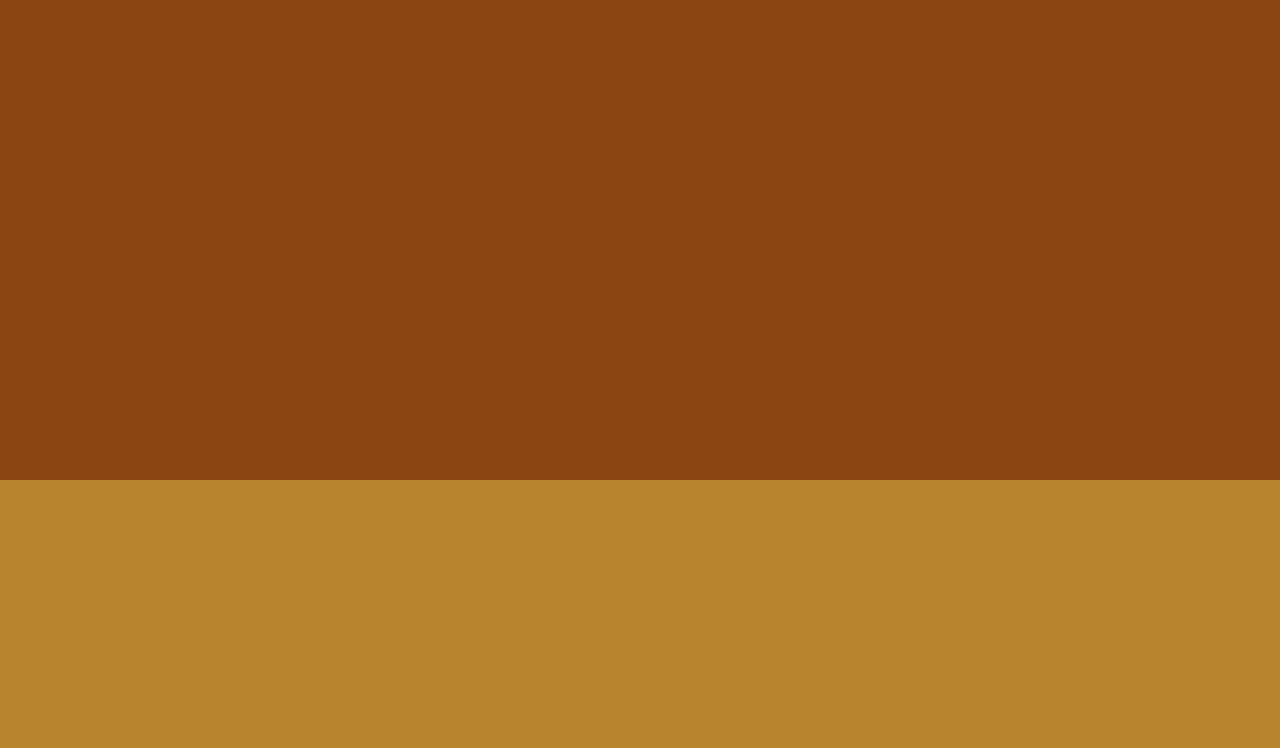
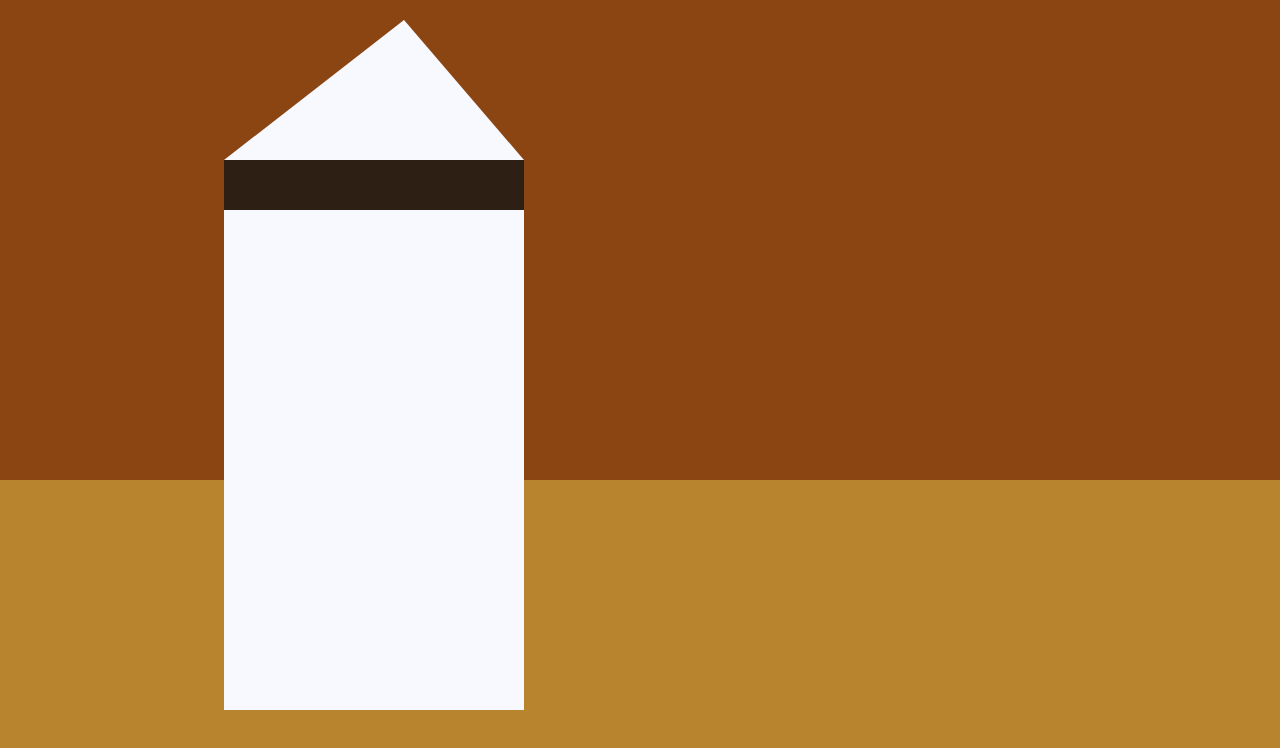
Before and after one commit to Yinkusadel/12-fcc-picasso-painting, a website: page index.html in a window 1280 px wide. Drawn offline with Linux system fonts and the light colour scheme.

Commit message:
add complete solution ti picasso painting project

```diff
--- a/index.html
+++ b/index.html
@@ -17,8 +17,11 @@
           <div class="eyes right"></div>
         </div>
         <div id="gray-instrument">
-
-
+          <div class ="black-dot"></div>
+          <div class ="black-dot"></div>
+          <div class ="black-dot"></div>
+          <div class ="black-dot"></div>
+          <div class ="black-dot"></div>
         </div>
         <div id="tan-table"></div>
       </div>
--- a/styles.css
+++ b/styles.css
@@ -11,3 +11,32 @@ body{
     left: 0;
     z-index:-1;
   }
+
+  #offwhite-character{
+    width :300px;
+    height :550px;
+    background-color:GhostWhite;
+    position :absolute;
+    top :20%;
+    left :17.5%;
+  }
+
+  #white-hat{
+    width :0;
+    height :0;
+    border-style:solid;
+    border-width:0 120px 140px 180px;
+    border-top-color:transparent;
+    border-right-color:transparent;
+    border-left-color:transparent;
+    border-bottom-color:GhostWhite;
+    position :absolute;
+    top :-140px;
+    left :0;
+  }
+
+  #black-mask{
+    width :100%;
+    height :50px;
+    background-color:rgb(45, 31, 19);
+  }
```
